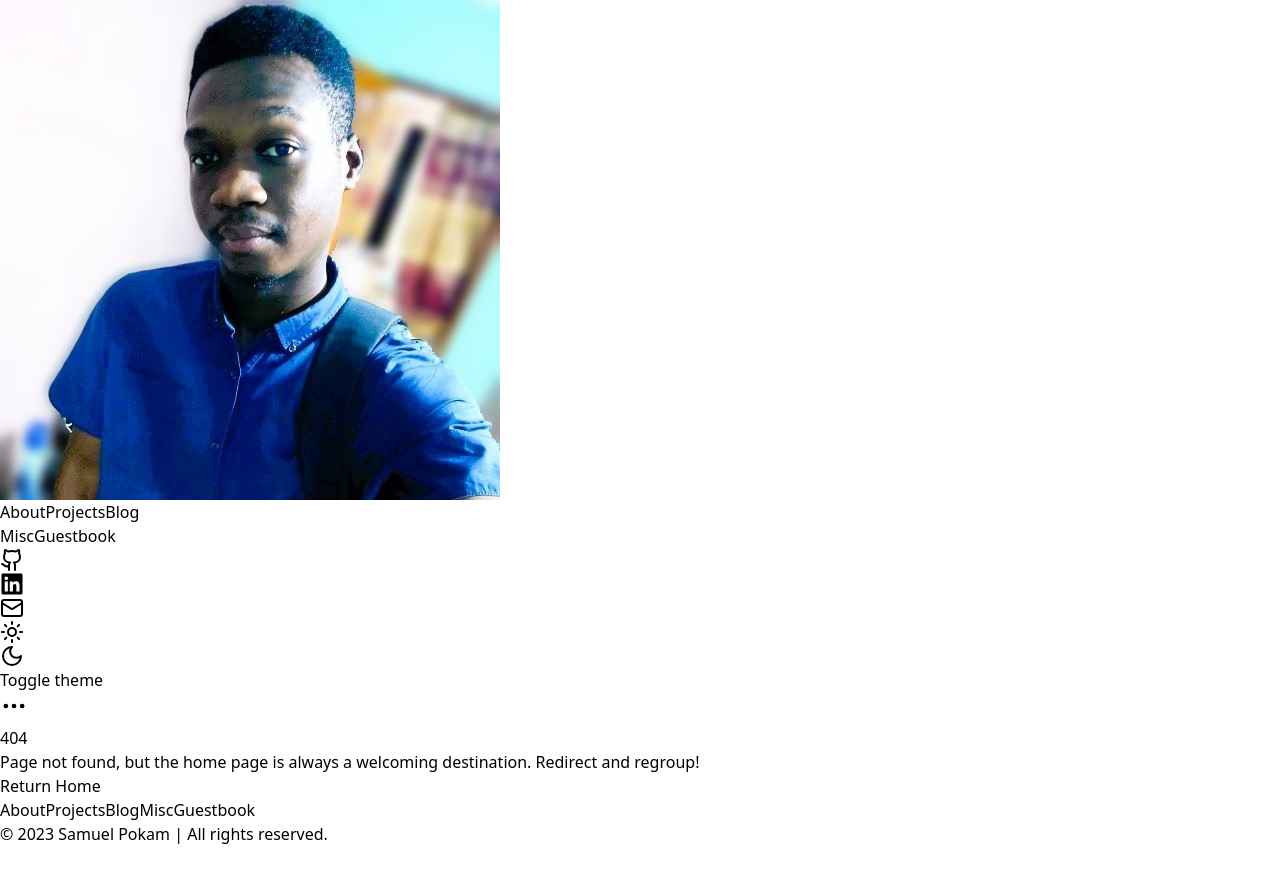
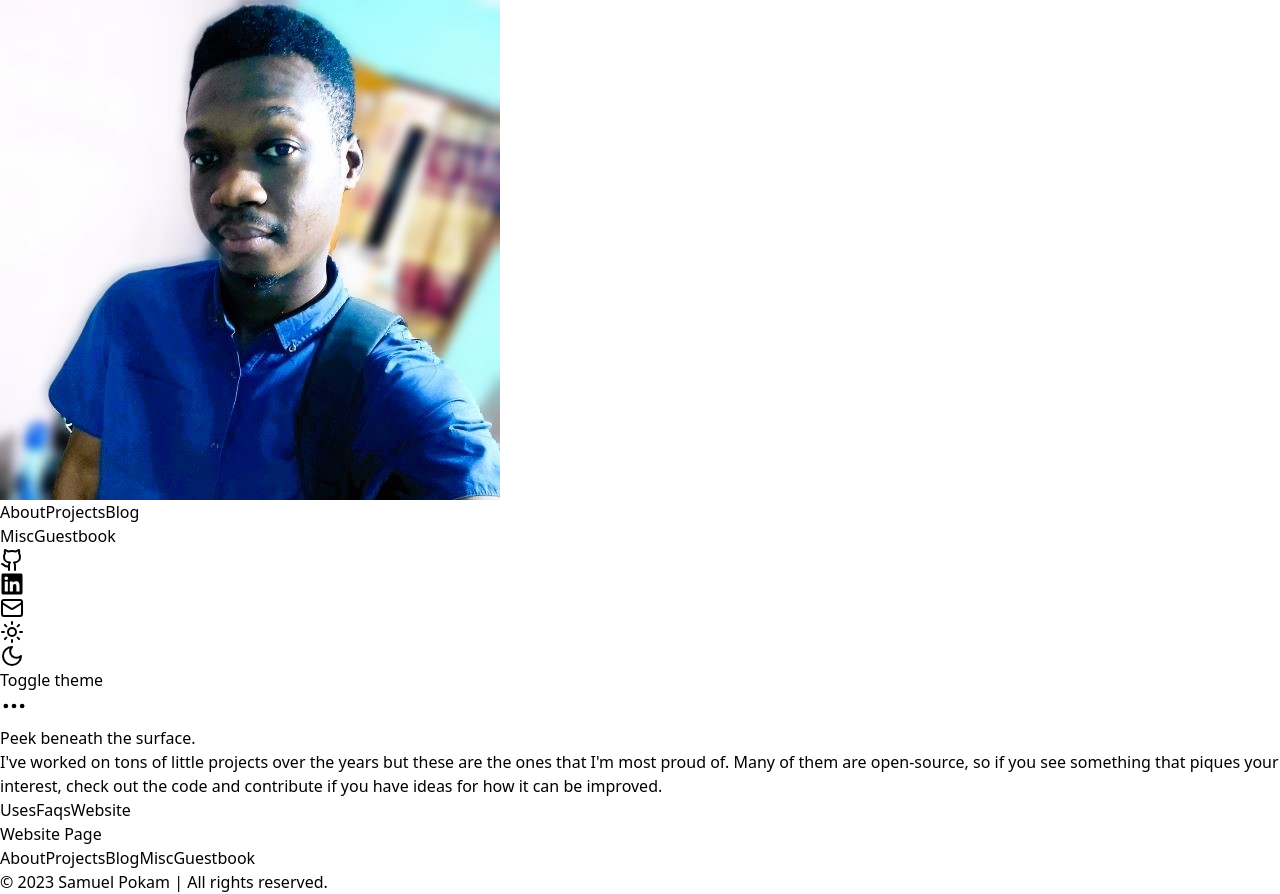
Before and after one commit to RinKhimera/rinkhimera-portfolio, a Next.js app: page /miscellaneous/website in a window 1280 px wide. Before the commit this address had no page. Before the commit the page ends 846 px from the top, so only its background shows below. Built offline with nearby package versions, Linux system fonts and the light colour scheme.

Commit message:
navigation menu misc page

```diff
--- /dev/null
+++ b/app/miscellaneous/website/page.tsx
@@ -0,0 +1,5 @@
+const WebsitePage = () => {
+  return <div>Website Page</div>
+}
+
+export default WebsitePage
--- a/components/misc/MiscNav.tsx
+++ b/components/misc/MiscNav.tsx
@@ -1,53 +1,32 @@
 "use client"
 
-import { MotionDiv } from "@/components/MotionFragment"
+import { Tabs, TabsList, TabsTrigger } from "@/components/ui/tabs"
 import { miscLinks } from "@/constants"
-import { cn } from "@/lib/utils"
-import Link from "next/link"
-import { usePathname } from "next/navigation"
-import { useState } from "react"
-import { buttonVariants } from "../ui/button"
+import { usePathname, useRouter } from "next/navigation"
 
 export const MiscNav = () => {
-  const [hoveredLink, setHoveredLink] = useState<string | null>(null)
+  const router = useRouter()
   const pathname = usePathname()
 
+  // Set default value based on pathname match
+  const defaultTab = miscLinks.find((link) => pathname === link.href)?.text
+
   return (
-    <nav className="mt-8 space-x-5 rounded-3xl px-3 py-1.5 font-medium">
-      {miscLinks.map((link) => {
-        const isActive = pathname.startsWith(link.href)
-        return (
-          <Link
-            className={cn(
-              "relative transform-gpu px-2 py-1 transition-all",
-              {
-                "blur-sm": hoveredLink !== null && hoveredLink !== link.href,
-                "text-gray-500":
-                  hoveredLink !== null &&
-                  hoveredLink !== link.href &&
-                  !isActive,
-              },
-              buttonVariants({
-                variant: "ghostLink",
-                size: "navLinks",
-              }),
-            )}
-            key={link.href}
-            href={link.href}
-            onMouseEnter={() => setHoveredLink(link.href)}
-            onMouseLeave={() => setHoveredLink(null)}
-          >
-            {isActive && (
-              <MotionDiv
-                layoutId="misc"
-                className="absolute inset-0 rounded-3xl bg-primary/40 backdrop-blur-sm dark:bg-primary/60"
-                transition={{ type: "spring", duration: "0.6" }}
-              />
-            )}
-            <span className="relative z-10">{link.text}</span>
-          </Link>
-        )
-      })}
+    <nav className="mx-auto mt-8 max-w-3xl">
+      <Tabs defaultValue={defaultTab} className="w-full">
+        <TabsList className="grid w-full grid-cols-3">
+          {miscLinks.map((link) => (
+            <TabsTrigger
+              key={link.text}
+              value={link.text}
+              className="data-[state=active]:bg-primary/50 dark:data-[state=active]:bg-primary/60"
+              onClick={() => router.push(link.href)}
+            >
+              {link.text}
+            </TabsTrigger>
+          ))}
+        </TabsList>
+      </Tabs>
     </nav>
   )
 }
--- /dev/null
+++ b/components/ui/tabs.tsx
@@ -0,0 +1,55 @@
+"use client"
+
+import * as TabsPrimitive from "@radix-ui/react-tabs"
+import * as React from "react"
+
+import { cn } from "@/lib/utils"
+
+const Tabs = TabsPrimitive.Root
+
+const TabsList = React.forwardRef<
+  React.ElementRef<typeof TabsPrimitive.List>,
+  React.ComponentPropsWithoutRef<typeof TabsPrimitive.List>
+>(({ className, ...props }, ref) => (
+  <TabsPrimitive.List
+    ref={ref}
+    className={cn(
+      "inline-flex h-10 items-center justify-center rounded-md bg-muted p-1 text-muted-foreground",
+      className,
+    )}
+    {...props}
+  />
+))
+TabsList.displayName = TabsPrimitive.List.displayName
+
+const TabsTrigger = React.forwardRef<
+  React.ElementRef<typeof TabsPrimitive.Trigger>,
+  React.ComponentPropsWithoutRef<typeof TabsPrimitive.Trigger>
+>(({ className, ...props }, ref) => (
+  <TabsPrimitive.Trigger
+    ref={ref}
+    className={cn(
+      "inline-flex items-center justify-center whitespace-nowrap rounded-sm px-3 py-1.5 text-sm font-medium ring-offset-background transition-all focus-visible:outline-none focus-visible:ring-2 focus-visible:ring-ring focus-visible:ring-offset-2 disabled:pointer-events-none disabled:opacity-50 data-[state=active]:bg-background data-[state=active]:text-foreground data-[state=active]:shadow-sm",
+      className,
+    )}
+    {...props}
+  />
+))
+TabsTrigger.displayName = TabsPrimitive.Trigger.displayName
+
+const TabsContent = React.forwardRef<
+  React.ElementRef<typeof TabsPrimitive.Content>,
+  React.ComponentPropsWithoutRef<typeof TabsPrimitive.Content>
+>(({ className, ...props }, ref) => (
+  <TabsPrimitive.Content
+    ref={ref}
+    className={cn(
+      "mt-2 ring-offset-background focus-visible:outline-none focus-visible:ring-2 focus-visible:ring-ring focus-visible:ring-offset-2",
+      className,
+    )}
+    {...props}
+  />
+))
+TabsContent.displayName = TabsPrimitive.Content.displayName
+
+export { Tabs, TabsContent, TabsList, TabsTrigger }
--- a/constants/index.tsx
+++ b/constants/index.tsx
@@ -13,7 +13,7 @@
 ]
 
 export const miscLinks = [
-  { href: "/miscellaneous/uses", text: "Misc" },
+  { href: "/miscellaneous/uses", text: "Uses" },
   { href: "/miscellaneous/faq", text: "Faqs" },
   { href: "/miscellaneous/website", text: "Website" },
 ]
--- a/package.json
+++ b/package.json
@@ -23,6 +23,7 @@
     "@radix-ui/react-progress": "^1.0.3",
     "@radix-ui/react-separator": "^1.0.3",
     "@radix-ui/react-slot": "^1.0.2",
+    "@radix-ui/react-tabs": "^1.0.4",
     "@radix-ui/react-toast": "^1.1.4",
     "@radix-ui/react-tooltip": "^1.0.7",
     "@types/node": "20.5.9",
```
Also changed, not shown: 1 other file (tests, documents, lock files or other folders).
